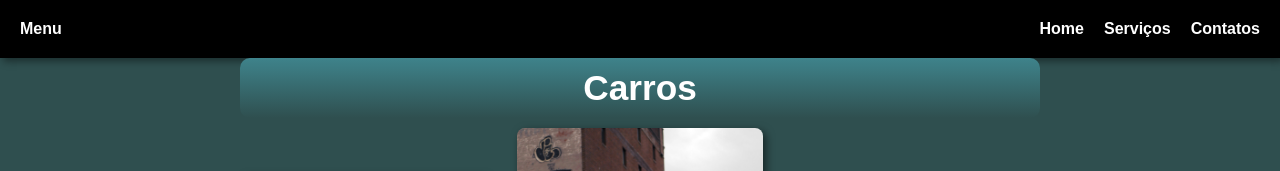
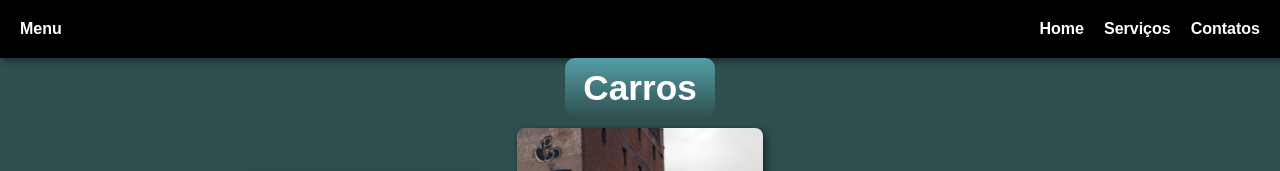
Before and after one commit to marianykarla/site-carros, a plain HTML site: page index.html in a window 1280 px wide. Shown: the top 171 px of the page. Drawn offline with Linux system fonts and the light colour scheme; grey boxes are pictures that could not be loaded.

Commit message:
Update style.css

```diff
--- a/style.css
+++ b/style.css
@@ -36,11 +36,11 @@ h1 {
 }
 
 .titulo {
-    background-image: linear-gradient(to bottom, rgb(63, 132, 140), transparent);
+    background-image: linear-gradient(to bottom, rgb(84, 159, 167), transparent);
     display: flex;
     margin: auto;
     border-radius: 10px;
-    width: 800px;
+    width: 150px;
     height: 60px;
 }
 
```
